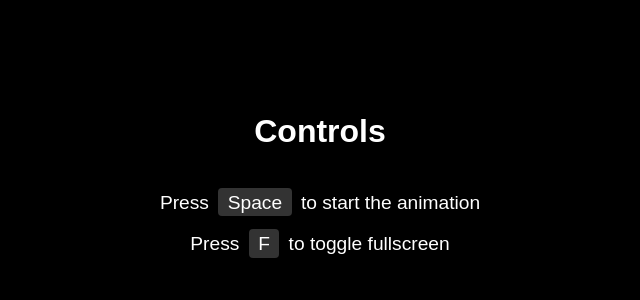
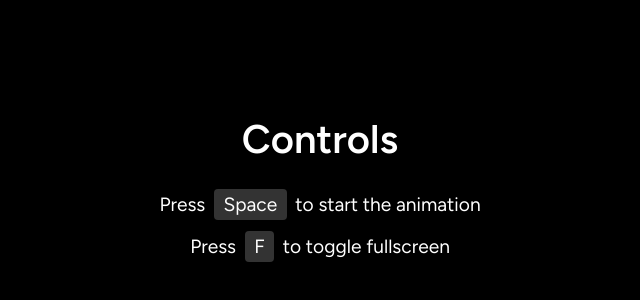
Before and after one commit to felixbade/graffathon25-demo, a plain HTML site: page index.html in a window 1280 px wide. Shown: the part 222-522 px from the top of the page, without its empty margins (320-960 px from the left). Drawn offline with Linux system fonts and the light colour scheme.

Commit message:
add figtree font

```diff
--- a/index.html
+++ b/index.html
@@ -6,6 +6,12 @@
     <meta name="viewport" content="width=device-width, initial-scale=1.0">
     <title>Demo</title>
     <style>
+        @font-face {
+            font-family: 'Figtree';
+            src: url('Figtree/Figtree-VariableFont_wght.ttf') format('truetype');
+            font-style: normal;
+        }
+
         body {
             margin: 0;
             overflow: hidden;
@@ -14,6 +20,7 @@
             justify-content: center;
             align-items: center;
             min-height: 100vh;
+            font-family: 'Figtree', Avenir, sans-serif;
         }
 
         canvas {
@@ -36,13 +43,14 @@
             flex-direction: column;
             justify-content: center;
             align-items: center;
-            font-family: Arial, sans-serif;
+            font-family: 'Figtree', Arial, sans-serif;
             z-index: 1000;
         }
 
         #instructions h1 {
-            font-size: 2em;
-            margin-bottom: 1em;
+            font-size: 2.5em;
+            font-weight: 600;
+            margin-bottom: 0.5em;
         }
 
         #instructions p {
```
Also changed, not shown: Figtree/Figtree-Italic-VariableFont_wght.ttf (added), Figtree/Figtree-VariableFont_wght.ttf (added), Figtree/OFL.txt (added), Figtree/README.txt (added), Figtree/static/Figtree-Black.ttf (added), Figtree/static/Figtree-BlackItalic.ttf (added), Figtree/static/Figtree-Bold.ttf (added), Figtree/static/Figtree-BoldItalic.ttf (added), Figtree/static/Figtree-ExtraBold.ttf (added), Figtree/static/Figtree-ExtraBoldItalic.ttf (added), Figtree/static/Figtree-Italic.ttf (added), Figtree/static/Figtree-Light.ttf (added), Figtree/static/Figtree-LightItalic.ttf (added), Figtree/static/Figtree-Medium.ttf (added), 4 more files, 1 other file.
